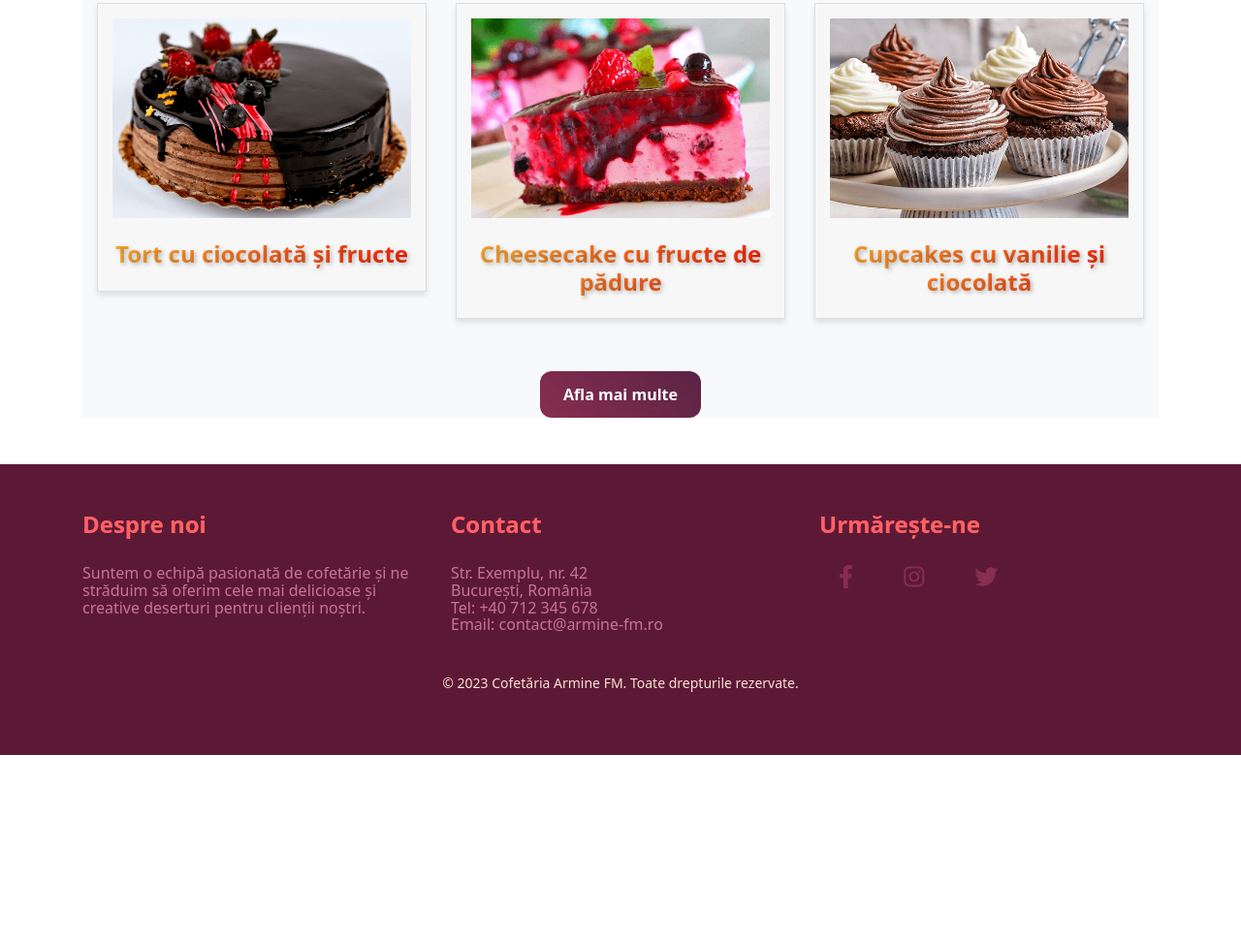
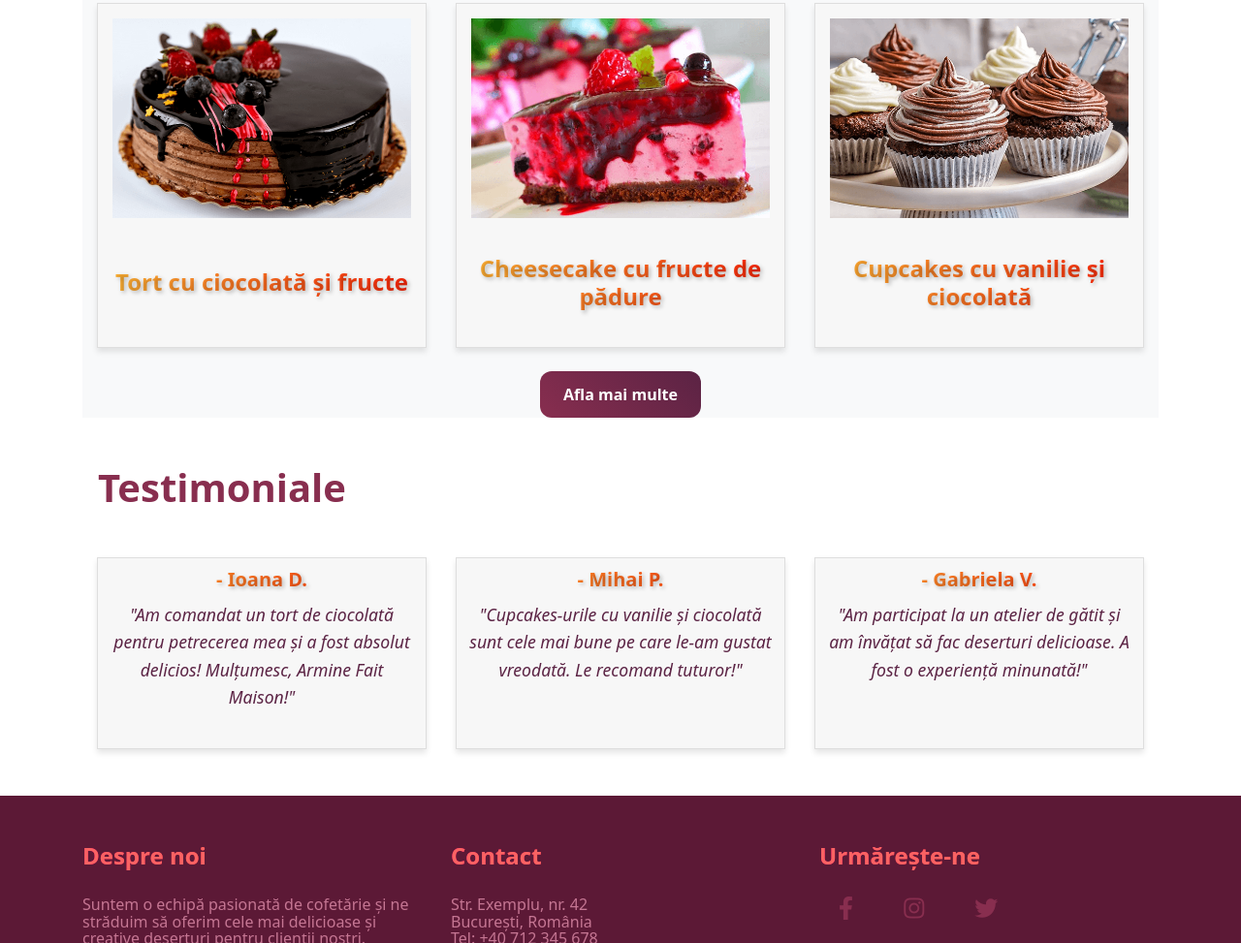
Before and after one commit to xygreg/mtp2, a plain HTML site: page index.html in a window 1280 px wide. Shown: the part 1998-2971 px from the top of the page at 97% size. Before the commit the page ends 2777 px from the top, so only its background shows below. Drawn offline with Linux system fonts and the light colour scheme.

Commit message:
Add files via upload

```diff
--- a/index.html
+++ b/index.html
@@ -16,7 +16,7 @@
         <script>/* Pinegrow Interactions, do not remove */ (function(){try{if(!document.documentElement.hasAttribute('data-pg-ia-disabled')) { window.pgia_small_mq=typeof pgia_small_mq=='string'?pgia_small_mq:'(max-width:767px)';window.pgia_large_mq=typeof pgia_large_mq=='string'?pgia_large_mq:'(min-width:768px)';var style = document.createElement('style');var pgcss='html:not(.pg-ia-no-preview) [data-pg-ia-hide=""] {opacity:0;visibility:hidden;}html:not(.pg-ia-no-preview) [data-pg-ia-show=""] {opacity:1;visibility:visible;display:block;}';if(document.documentElement.hasAttribute('data-pg-id') && document.documentElement.hasAttribute('data-pg-mobile')) {pgia_small_mq='(min-width:0)';pgia_large_mq='(min-width:99999px)'} pgcss+='@media ' + pgia_small_mq + '{ html:not(.pg-ia-no-preview) [data-pg-ia-hide="mobile"] {opacity:0;visibility:hidden;}html:not(.pg-ia-no-preview) [data-pg-ia-show="mobile"] {opacity:1;visibility:visible;display:block;}}';pgcss+='@media ' + pgia_large_mq + '{html:not(.pg-ia-no-preview) [data-pg-ia-hide="desktop"] {opacity:0;visibility:hidden;}html:not(.pg-ia-no-preview) [data-pg-ia-show="desktop"] {opacity:1;visibility:visible;display:block;}}';style.innerHTML=pgcss;document.querySelector('head').appendChild(style);}}catch(e){console&&console.log(e);}})()</script>
     </head>
     <body>
-        <nav class="navbar navbar-expand-lg navbar-light bg-light">
+        <nav class="bg-light fixed-top navbar navbar-expand-lg navbar-light">
             <div class="container-fluid"> <a class="navbar-brand" href="#"><img src="assets/img/logo1.png" alt="Logo-ul Companiei Artizan Prăjituri" width="235" height="52"></a>
                 <button class="navbar-toggler" type="button" data-bs-toggle="collapse" data-bs-target="#navbarToggler8" aria-controls="" aria-expanded="false" aria-label="Toggle navigation"><span class="navbar-toggler-icon"> <span class="toggler-line"></span> <span class="toggler-line"></span> <span class="toggler-line"></span> </span>
                 </button>
@@ -118,27 +118,58 @@
                 <div class="container">
                     <div class="row">
                         <div class="col-md-4 mb-4">
-                            <div class="produs">
+                            <div class="produs d-flex flex-column">
                                 <img src="assets/img/galerie_tort_cu_fructe_600c.png" alt="Un tort delicios cu blat de ciocolată și cremă bogată, decorat cu fructe proaspete." class="img-fluid">
-                                <h4 class="gradient-text2 my-2 text-center">Tort cu ciocolată și fructe</h4>
+                                <div class="produs-titlu">
+                                    <h4 class="flex-grow-1 gradient-text2 my-2 text-center">Tort cu ciocolată și fructe</h4>
+                                </div>
                             </div>
                         </div>
                         <div class="col-md-4 mb-4">
                             <div class="produs">
                                 <img src="assets/img/galerie_cheescake_fructe_600c.png" alt="Un cheesecake cremos și delicios cu fructe de pădure, pentru iubitorii de deserturi cu brânză." class="img-fluid">
-                                <h4 class="gradient-text2 my-2 text-center">Cheesecake cu fructe de pădure</h4>
+                                <div class="produs-titlu">
+                                    <h4 class="flex-grow-1 gradient-text2 my-2 text-center">Cheesecake cu fructe de pădure</h4>
+                                </div>
                             </div>
                         </div>
                         <div class="col-md-4 mb-4">
                             <div class="produs">
                                 <img src="assets/img/galerie_cupcake_vanilie_600c.png" alt="Cupcakes pufoase și delicioase cu aromă de vanilie, acoperite cu o cremă generoasă de ciocolată." class="img-fluid">
-                                <h4 class="gradient-text2 my-2 text-center">Cupcakes cu vanilie și ciocolată</h4>
+                                <div class="produs-titlu">
+                                    <h4 class="flex-grow-1 gradient-text2 my-2 text-center">Cupcakes cu vanilie și ciocolată</h4>
+                                </div>
                             </div>
                         </div>
                     </div>
                     <!-- Adaugă mai multe rânduri și coloane pentru a adăuga mai multe imagini -->
                     <div class="col despre-noi-content mb-3">
                         <a href="galerie.html" class="btn btn-primary mt-0">Afla mai multe</a>
+                    </div>
+                </div>
+            </section>
+            <section id="testimoniale" class="my-5">
+                <h2 class="ms-3 my-5 text-left titlu-sectiune">Testimoniale</h2>
+                <div class="container">
+                    <div class="row">
+                        <div class="col-md-4">
+                            <div class="testimonial-box">
+                                <h5 class="testimonial-name gradient-text2">- Ioana D.</h5>
+                                <p class="testimonial-text text-sectiune">"Am comandat un tort de ciocolată pentru petrecerea mea și a fost absolut delicios! Mulțumesc, Armine Fait Maison!"</p>
+                            </div>
+                        </div>
+                        <div class="col-md-4">
+                            <div class="testimonial-box">
+                                <h5 class="testimonial-name gradient-text2">- Mihai P.</h5>
+                                <p class="testimonial-text text-sectiune">"Cupcakes-urile cu vanilie și ciocolată sunt cele mai bune pe care le-am gustat vreodată. Le recomand tuturor!"</p>
+                            </div>
+                        </div>
+                        <div class="col-md-4">
+                            <div class="testimonial-box">
+                                <h5 class="testimonial-name gradient-text2">- Gabriela V.</h5>
+                                <p class="testimonial-text text-sectiune">"Am participat la un atelier de gătit și am învățat să fac deserturi delicioase. A fost o experiență minunată!"</p>
+                            </div>
+                        </div>
                     </div>
                 </div>
             </section>
@@ -185,6 +216,7 @@
         <!-- Placed at the end of the document so the pages load faster -->
         <script src="assets/js/popper.min.js"></script>
         <script src="bootstrap/js/bootstrap.min.js"></script>
+        <script src="navbar-scroll.js"></script>
         <script src="pgia/lib/pgia.js"></script>
     </body>
 </html>
--- /dev/null
+++ b/navbar-scroll.js
@@ -0,0 +1,11 @@
+window.addEventListener("scroll", function() {
+  var scrollTop = window.scrollY;
+  var footerOffsetTop = document.querySelector("footer").offsetTop;
+  var navbar = document.querySelector(".navbar");
+
+  if (scrollTop + window.innerHeight > footerOffsetTop) {
+    navbar.classList.remove("fixed-top");
+  } else {
+    navbar.classList.add("fixed-top");
+  }
+});
--- a/style.css
+++ b/style.css
@@ -1,3 +1,7 @@
+body {
+    padding-top: 78px;
+}
+
 .navbar .nav-item .nav-link {
     font-size: 1.2rem;
     font-weight: bold;
@@ -77,7 +81,8 @@
 }
 
 #despre-noi p,
-#servicii p {
+#servicii p,
+.text-sectiune {
     font-size: 1.1rem;
     font-weight: 400;
     line-height: 1.6;
@@ -161,11 +166,13 @@
     box-shadow: 0 4px 6px rgba(0, 0, 0, 0.1);
     transition: box-shadow 0.3s ease-in-out;
     background-color: #f7f7f7;
-
-    /* culoare deschisă pentru fundalul produsului */
     padding: 15px;
     text-align: center;
     margin-bottom: 30px;
+    display: flex;
+    flex-direction: column;
+    justify-content: space-between;
+    height: 100%;
 }
 
 .galerie .produs:hover {
@@ -176,6 +183,44 @@
     width: 100%;
     height: auto;
     margin-bottom: 15px;
+}
+
+.galerie .produs-titlu {
+    display: flex;
+    flex-grow: 1;
+    justify-content: center;
+    align-items: center;
+}
+
+.galerie .produs-titlu h4 {
+    margin: 0;
+}
+
+/* ***** Testimoniale ****** */
+.testimonial-box {
+    border: 1px solid rgba(0, 0, 0, 0.1);
+    box-shadow: 0 4px 6px rgba(0, 0, 0, 0.1);
+    transition: box-shadow 0.3s ease-in-out;
+    background-color: #f7f7f7;
+
+    /* culoarea de fundal a testimonialului */
+    padding: 10px;
+    text-align: center;
+    margin-bottom: 5px;
+    height: 100%;
+}
+
+.testimonial-box:hover {
+    box-shadow: 0 6px 12px rgba(0, 0, 0, 0.2);
+}
+
+.testimonial-name {
+    font-weight: bold;
+    margin-bottom: 10px;
+}
+
+.testimonial-text {
+    font-style: italic;
 }
 
 /* ******* pt FOOTER ********************************* */
```
